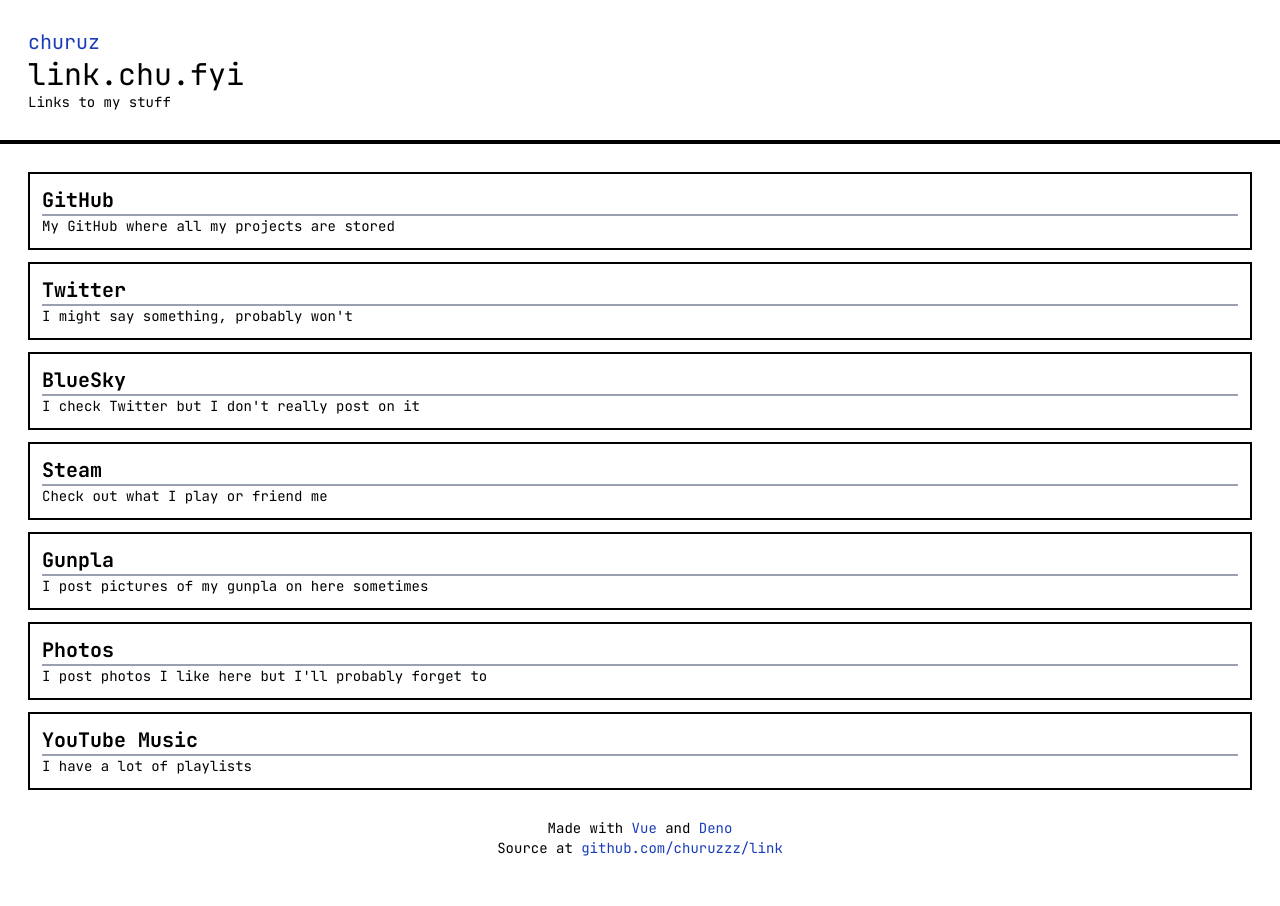
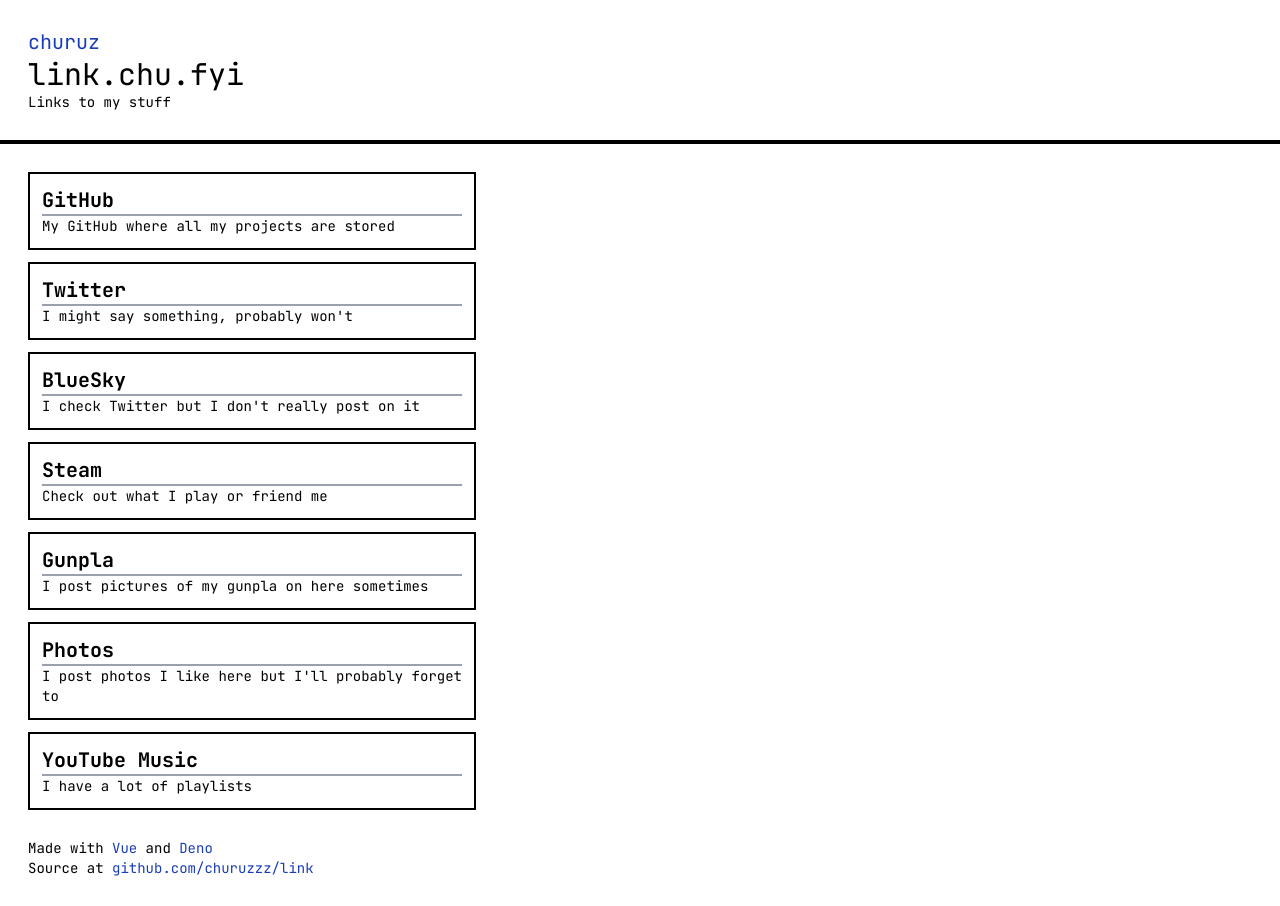
Before and after one commit to ruzfyi/www, a Vue app: page / in a window 1280 px wide. Before the commit the page ends 858 px from the top, so only its background shows below. Built offline with nearby package versions, Linux system fonts and the light colour scheme.

Commit message:
added dark mode support

```diff
--- a/src/App.vue
+++ b/src/App.vue
@@ -3,13 +3,15 @@
 </script>
 
 <template>
-      <div class="p-7 font-mono">
-            <h1 class="text-xl text-blue-800">churuz</h1>
-            <h1 class="text-3xl">link.chu.fyi</h1>
-            <p class="text-sm">Links to my stuff</p>
+      <div class="p-7 dark:bg-black dark:text-white">
+            <div>
+                  <h1 class="text-xl reactive-blue-text">churuz</h1>
+                  <h1 class="text-3xl">link.chu.fyi</h1>
+                  <p class="text-sm">Links to my stuff</p>
+            </div>
       </div>
-      <hr class="border-2 border-black"/>
-      <div class="m-7 flex flex-col gap-3">
+      <hr class="border-2 border-black dark:border-gray-400"/>
+      <div class="m-7 sm:max-w-md flex flex-col gap-3 dark:bg-black">
             <Link
                   title="GitHub"
                   description="My GitHub where all my projects are stored"
@@ -46,8 +48,16 @@
                   url="https://music.youtube.com/@chu.ruzzzz"
                   />
       </div>
-      <div class="font-mono text-sm text-center">
-            <p>Made with <span class="text-blue-800"><a href="https://vuejs.org/" target="_blank">Vue</a></span> and <span class="text-blue-800"><a href="https://deno.com/" target="_blank">Deno</a></span></p>
-            <p>Source at <span class="text-blue-800"><a href="https://github.com/churuzzz/link/" target="_blank">github.com/churuzzz/link</a></span></p>
+      <div class="font-mono text-sm text-center sm:text-left sm:m-7 dark:text-white dark:bg-black">
+            <p>Made with <span class="reactive-blue-text"><a href="https://vuejs.org/" target="_blank">Vue</a></span> and <span class="reactive-blue-text"><a href="https://deno.com/" target="_blank">Deno</a></span></p>
+            <p>Source at <span class="reactive-blue-text"><a href="https://github.com/churuzzz/link/" target="_blank">github.com/churuzzz/link</a></span></p>
       </div>
 </template>
+
+<style scoped>
+@reference "tailwindcss";
+
+.reactive-blue-text {
+      @apply text-blue-800 dark:text-blue-400;
+}
+</style>
--- a/src/components/Link.vue
+++ b/src/components/Link.vue
@@ -28,6 +28,6 @@
       @apply border-gray-400 border;
 }
 .link-container {
-      @apply font-mono border-2 border-black p-3 hover:bg-blue-800 hover:text-white hover:border-white transition-all;
+      @apply font-mono border-2 border-black p-3 hover:bg-blue-800 hover:text-white hover:border-white transition-all dark:bg-black dark:text-white dark:border-white;
 }
 </style>
--- a/src/style.css
+++ b/src/style.css
@@ -4,3 +4,7 @@
 @theme {
       --font-mono: "JetBrains Mono", monospace;
 }
+
+body {
+      @apply dark:bg-black font-mono;
+}
```
